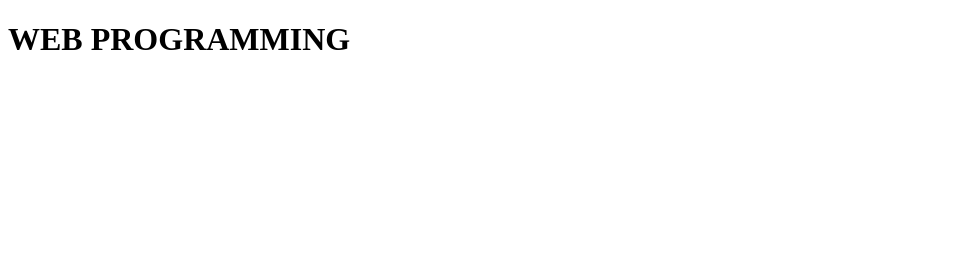
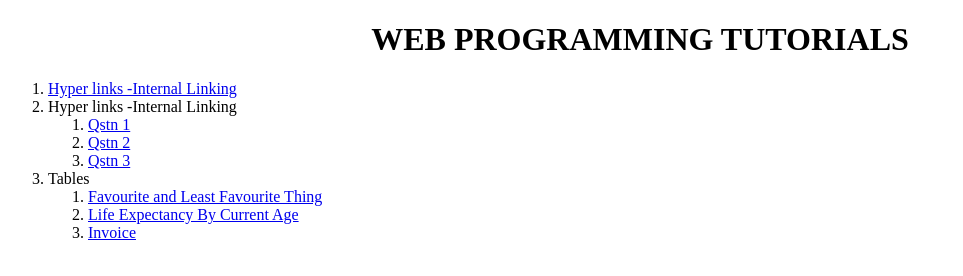
Before and after one commit to AllenKPhilip/web_programming_tutorials, a plain HTML site: page index.html in a window 1280 px wide. Shown: the whole page, without its empty margins (0-963 px from the left). Drawn offline with Linux system fonts and the light colour scheme.

Commit message:
index update

```diff
--- a/index.html
+++ b/index.html
@@ -6,6 +6,23 @@
     <title>Tutorials</title>
 </head>
 <body>
-    <h1>WEB PROGRAMMING</h1>
+    <h1 align="center">WEB PROGRAMMING TUTORIALS</h1>
+    <ol>
+        <li><a href="./tutorial.html"> Hyper links -Internal Linking</a></li>
+        <li>Hyper links -Internal Linking
+            <ol>
+                <li><a href="./tutorial2a.html">Qstn 1</a></li>
+                <li><a href="./tutorial2b.html">Qstn 2</a></li>
+                <li><a href="./tutorial2c.html">Qstn 3</a></li>
+            </ol>
+        </li>
+        <li>Tables
+            <ol>
+                <li><a href="./tutorial3a.html">Favourite and Least Favourite Thing</a></li>
+                <li><a href="./tutorial3b.html">Life Expectancy By Current Age</a></li>
+                <li><a href="./tutorial3c.html">Invoice</a></li>
+            </ol>
+        </li>
+    </ol>
 </body>
 </html>
```
